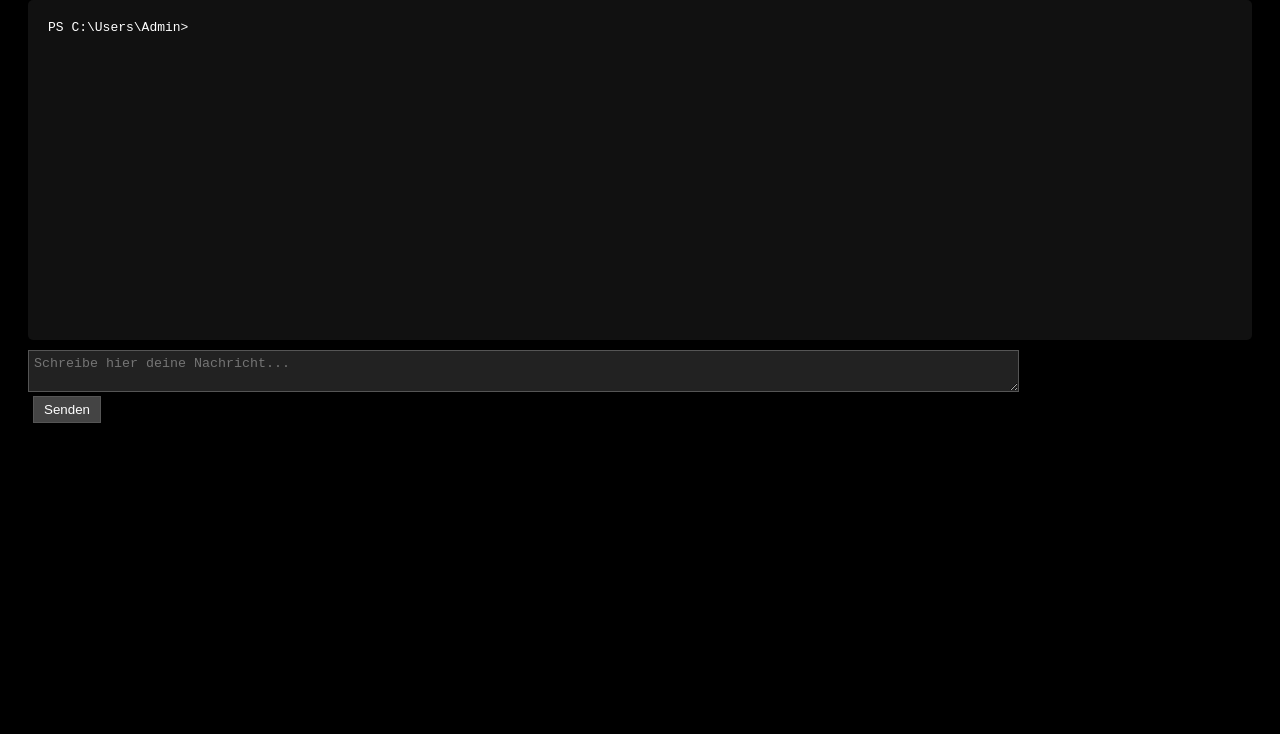
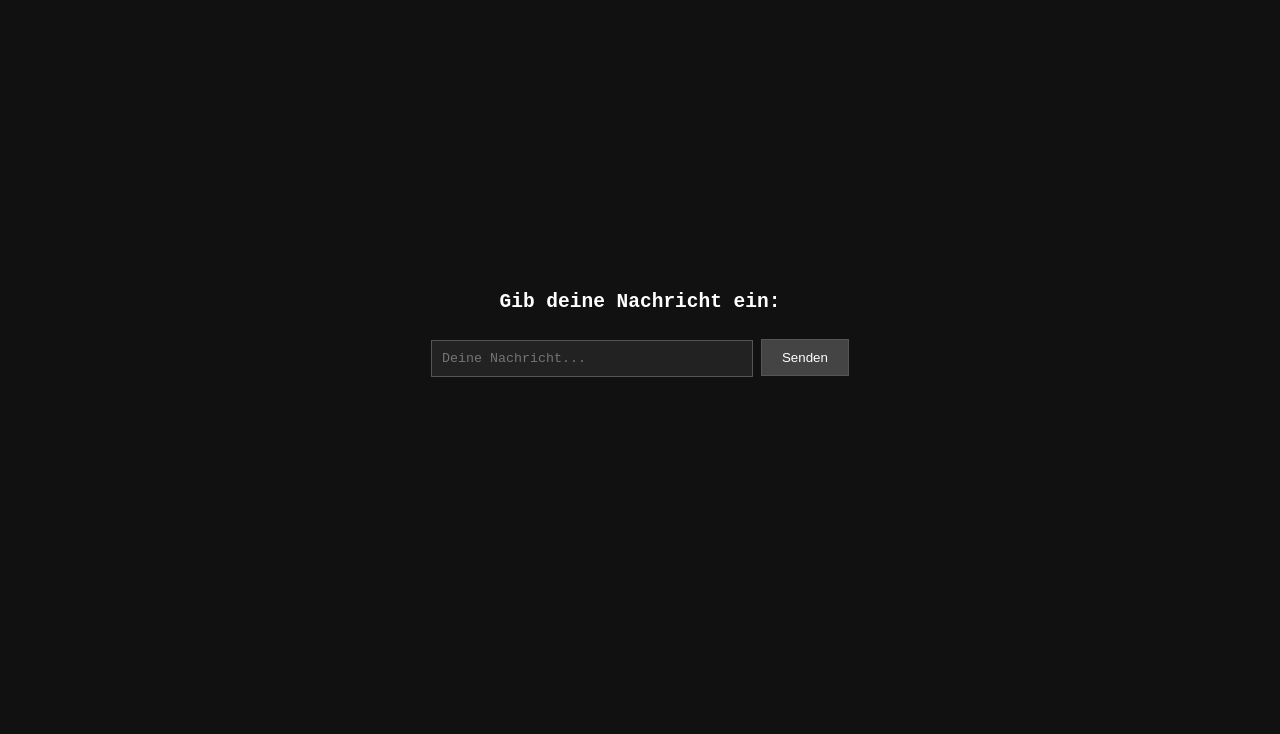
Before and after one commit to Smopga/Discord, a plain HTML site: page index.html in a window 1280 px wide. Shown: the part 82-816 px from the top of the page. Drawn offline with Linux system fonts and the light colour scheme.

Commit message:
Update index.html

```diff
--- a/index.html
+++ b/index.html
@@ -2,33 +2,30 @@
 <html lang="de">
 <head>
 <meta charset="UTF-8">
-<title>Fake PowerShell Terminal</title>
+<title>Nachricht senden</title>
 <style>
   body {
-    background: black;
+    background: #111;
     color: white;
     font-family: monospace;
-    padding: 20px;
+    display: flex;
+    flex-direction: column;
+    align-items: center;
+    justify-content: center;
+    height: 100vh;
   }
-  #terminal {
-    background: #111;
-    padding: 20px;
-    border-radius: 5px;
-    min-height: 300px;
-    white-space: pre-wrap;
-  }
-  input, textarea {
-    width: 80%;
+  input {
+    width: 300px;
+    padding: 10px;
+    margin-top: 10px;
     background: #222;
     color: white;
     border: 1px solid #555;
     font-family: monospace;
-    padding: 5px;
-    margin-top: 10px;
   }
   button {
-    padding: 5px 10px;
-    margin-left: 5px;
+    padding: 10px 20px;
+    margin-top: 10px;
     background: #444;
     color: white;
     border: 1px solid #555;
@@ -38,22 +35,12 @@
 </head>
 <body>
 
-<h2>Fake PowerShell Terminal</h2>
-<div id="terminal">PS C:\Users\Admin></div>
+<h2>Gib deine Nachricht ein:</h2>
 
-<form id="terminalForm" action="https://formspree.io/f/myzdbrnj" method="POST" target="_blank">
-  <textarea name="message" id="messageInput" placeholder="Schreibe hier deine Nachricht..." required></textarea><br>
-  <button type="submit" onclick="appendTerminal();">Senden</button>
+<form action="https://formspree.io/f/myzdbrnj" method="POST" target="_blank">
+  <input type="text" name="message" placeholder="Deine Nachricht..." required>
+  <button type="submit">Senden</button>
 </form>
-
-<script>
-function appendTerminal() {
-  const input = document.getElementById("messageInput").value;
-  const terminal = document.getElementById("terminal");
-  terminal.textContent += " " + input + "\nPS C:\\Users\\Admin>";
-  document.getElementById("messageInput").value = "";
-}
-</script>
 
 </body>
 </html>
```
